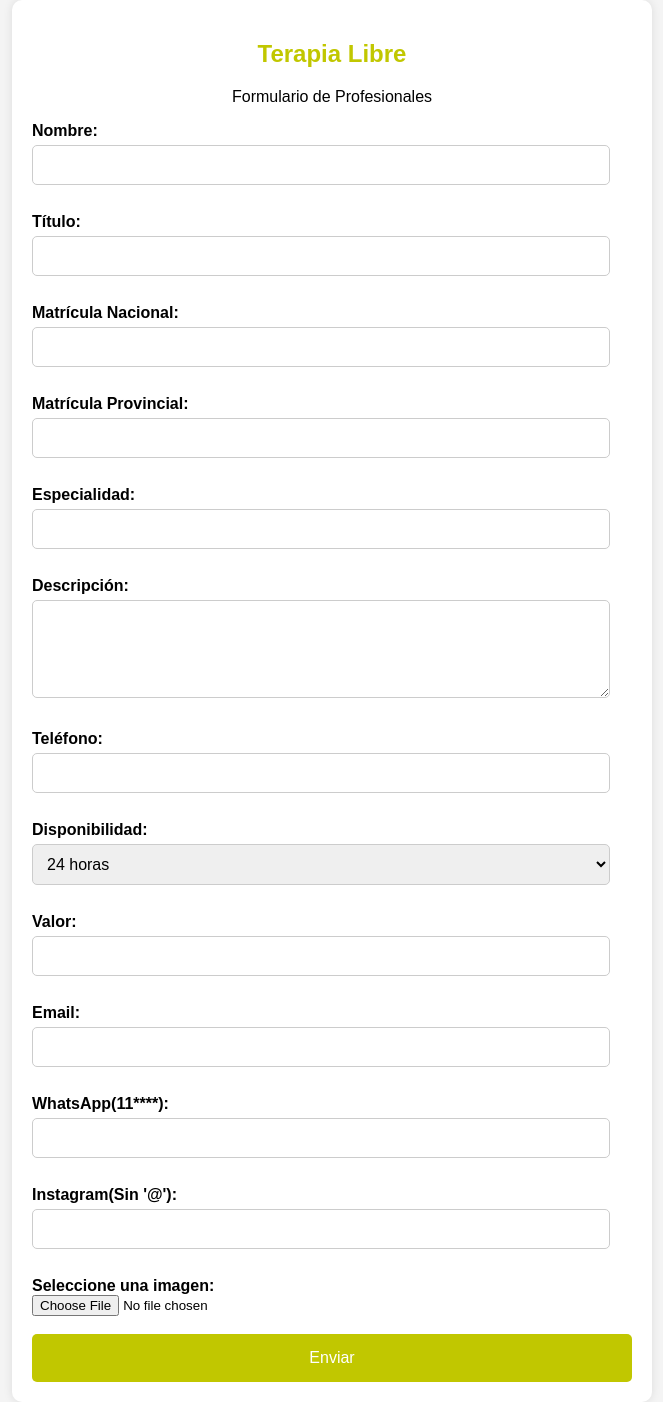
After one commit to ivanros02/psiquiatriaApp, a PHP site: page /cargaDatosPsicologos/carga.php in a window 1280 px wide. The commit adds this page. Shown: the whole page, without its empty margins (308-971 px from the left). Run offline with PHP 8.4, Linux system fonts and the light colour scheme.

Commit message:
update mp

```diff
--- /dev/null
+++ b/cargaDatosPsicologos/carga.php
@@ -0,0 +1,64 @@
+<!DOCTYPE html>
+<html>
+
+<head>
+    <title>Terapia Libre</title>
+    <link rel="stylesheet" href="../estilos/carga.css">
+</head>
+
+<body>
+
+    <form action="procesar_carga.php" method="post" enctype="multipart/form-data">
+        <h2>Terapia Libre</h2>
+        <p>Formulario de Profesionales</p>
+
+        <label for="nombre">Nombre:</label><br>
+        <input type="text" id="nombre" name="nombre" required><br><br>
+
+        <label for="titulo">Título:</label><br>
+        <input type="text" id="titulo" name="titulo" required><br><br>
+
+        <label for="matricula">Matrícula Nacional:</label><br>
+        <input type="number" id="matricula" name="matricula" required><br><br>
+
+        <label for="matriculaP">Matrícula Provincial:</label><br>
+        <input type="number" id="matriculaP" name="matriculaP" required><br><br>
+
+        <label for="especialidad">Especialidad:</label><br>
+        <input type="text" id="especialidad" name="especialidad" required><br><br>
+
+        <label for="descripcion">Descripción:</label><br>
+        <textarea id="descripcion" name="descripcion" rows="4" required></textarea><br><br>
+
+        <label for="telefono">Teléfono:</label><br>
+        <input type="tel" id="telefono" name="telefono" required><br><br>
+
+        <label for="disponibilidad">Disponibilidad:</label><br>
+        <select id="disponibilidad" name="disponibilidad" required>
+            <option value="24">24 horas</option>
+            <option value="48">48 horas</option>
+            <option value="72">72 horas</option>
+            <option value="96">96 horas</option>
+        </select><br><br>
+
+        <label for="valor">Valor:</label><br>
+        <input type="number" id="valor" name="valor" required><br><br>
+
+        <label for="mail">Email:</label><br>
+        <input type="email" id="mail" name="mail" required><br><br>
+
+        <label for="whatsapp">WhatsApp(11****):</label><br>
+        <input type="tel" id="whatsapp" name="whatsapp" ><br><br>
+
+        <label for="instagram">Instagram(Sin '@'):</label><br>
+        <input type="text" id="instagram" name="instagram" ><br><br>
+
+        <label for="imagen">Seleccione una imagen:</label><br>
+        <input type="file" id="imagen" name="imagen" accept="image/*" required><br><br>
+
+        <input type="submit" value="Enviar">
+    </form>
+
+</body>
+
+</html>
--- /dev/null
+++ b/estilos/carga.css
@@ -0,0 +1,63 @@
+
+:root {
+    --green: #c1c700;
+}
+
+body {
+    font-family: Arial, sans-serif;
+    background-color: #f4f4f4;
+    margin: 0;
+    padding: 0;
+    display: flex;
+    justify-content: center;
+    align-items: center;
+}
+
+form {
+    background-color: #fff;
+    padding: 20px;
+    border-radius: 10px;
+    box-shadow: 0 0 10px rgba(0, 0, 0, 0.1);
+    max-width: 600px;
+    width: 100%;
+}
+
+h2 {
+    color: var(--green);
+    text-align: center;
+}
+
+p{
+    text-align: center;
+}
+
+label {
+    font-weight: bold;
+}
+
+input[type="text"],
+input[type="number"],
+input[type="tel"],
+input[type="email"],
+select,
+textarea {
+    width: calc(100% - 22px);
+    padding: 10px;
+    margin-top: 5px;
+    margin-bottom: 10px;
+    border: 1px solid #ccc;
+    border-radius: 5px;
+    box-sizing: border-box;
+    font-size: 16px;
+}
+
+input[type="submit"] {
+    background-color: var(--green);
+    color: #fff;
+    border: none;
+    padding: 15px 20px;
+    border-radius: 5px;
+    cursor: pointer;
+    font-size: 16px;
+    width: 100%;
+}
--- a/estilos/stylePsico.css
+++ b/estilos/stylePsico.css
@@ -190,7 +190,7 @@ header .fa-bars {
     padding: 2rem;
     width: 22rem;
     height: 22rem;
-    border-radius: 50%;
+    border-radius: 45%;
     /* Hace que las imágenes sean circulares */
     object-fit: cover;
     /* Escalado de la imagen para que ocupe todo el contenedor circular */
@@ -198,10 +198,6 @@ header .fa-bars {
 
 .filter-container {
     display: flex;
-    flex-wrap: wrap;
-    /* Allow items to wrap to the next line */
-    align-items: center;
-    justify-content: center;
     margin: 20px 0;
     color: var(--green);
 }
--- a/psicologos/psicologosOnline.php
+++ b/psicologos/psicologosOnline.php
@@ -94,7 +94,7 @@
 
         // Inicializa la consulta SQL
         $sql = "SELECT * FROM presentaciones";
-
+        $conexion->set_charset('utf8');
         // Verifica si se han enviado filtros
         if (isset($_GET['disponibilidadFilter']) && !empty($_GET['disponibilidadFilter'])) {
           $disponibilidadFilter = $_GET['disponibilidadFilter'];
@@ -132,7 +132,7 @@
             echo "
             <div class='col-lg-4 col-md-6 mb-3 d-flex justify-content-center'>
                 <div class='card'>
-                <span class='tooltiptext'>{$row['valor']}</span>
+                <span class='tooltiptext'>$ {$row['valor']}</span>
                     <img src='{$row['rutaImagen']}' class='card-img-top' alt='...'>
                     <div class='card-body'>
                         <h5 class='card-title'>{$row['nombre']}</h5>
--- a/server/package.json
+++ b/server/package.json
@@ -13,6 +13,7 @@
   "dependencies": {
     "@mercadopago/sdk-react": "^0.0.16",
     "cors": "^2.8.5",
+    "dotenv": "^16.4.5",
     "express": "^4.18.2",
     "mercadopago": "^2.0.6",
     "mysql": "^2.18.1",
```
Also changed, not shown: cargaDatosPsicologos/procesar_carga.php (added, +36 -0 lines), datos/datosProfesional.php (+15 -4 lines), estilos/style.css (+9 -10 lines), index.php (+11 -7 lines), php/conexion.php (+7 -0 lines), presentacion/presentacionProfesional.php (+5 -2 lines), presentaciones.sql (+12 -8 lines), server/index.js (+93 -82 lines), img/Ivan Rosendo.jpeg (added), img/casco-construccion-seguridad-vista-superior-mascara-medica.jpg (added), img/frente DNI.jpg (added), img/principalPrueba.jpeg, img/testCelu.jpeg (deleted), server/package-lock.json, 1 other file.
